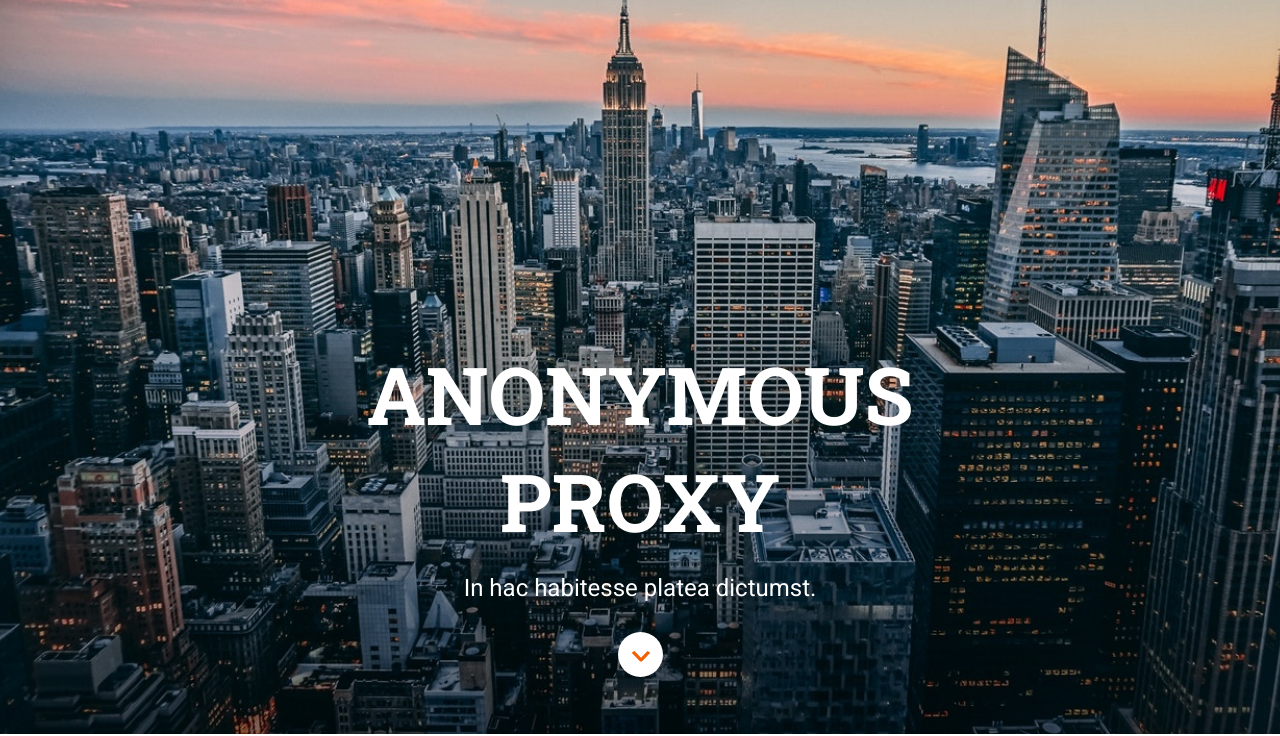
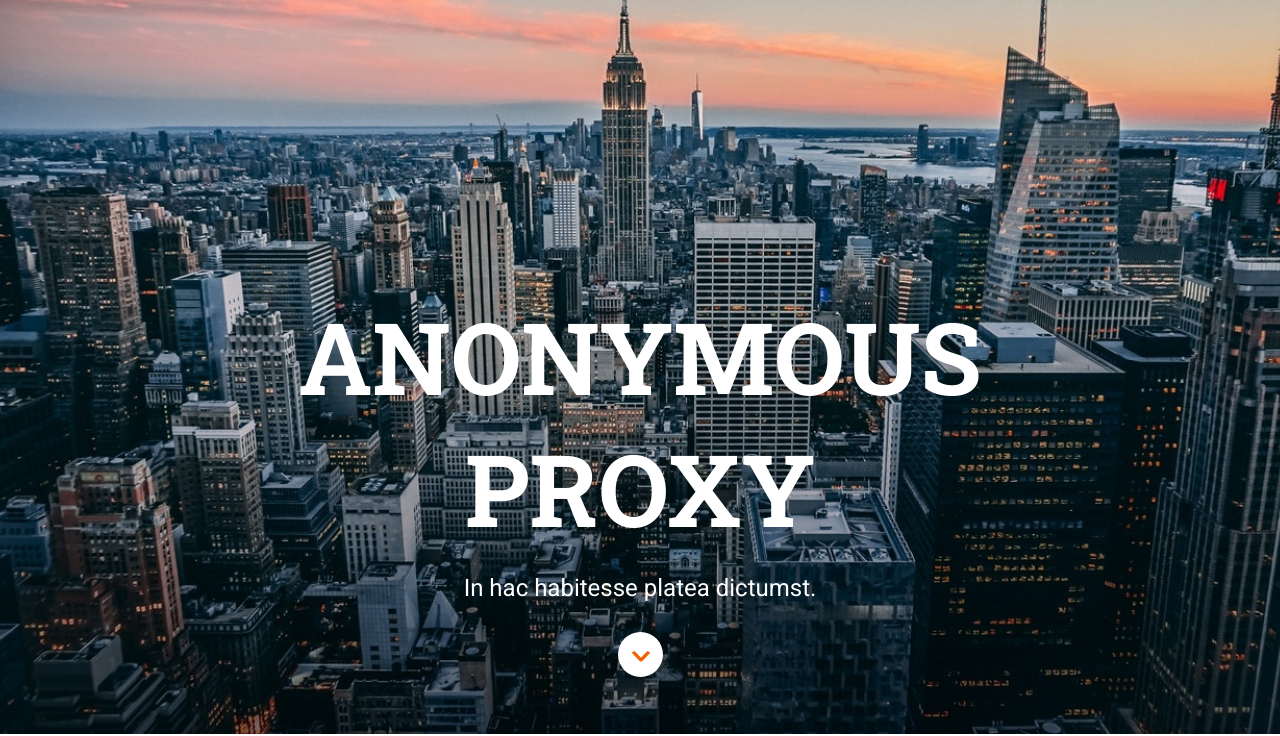
Before and after one commit to Adalab/modulo-1-evaluacion-final-tor3m, a website: page src/html/index.html in a window 1280 px wide. Shown: the part 66-802 px from the top of the page. Drawn offline with nearby package versions, Linux system fonts and the light colour scheme; files that its build step writes are made by us from their sources; files whose address does not match are found by name.

Commit message:
add desktop mediaqueries for header.scss

```diff
--- a/src/scss/layout/_header.scss
+++ b/src/scss/layout/_header.scss
@@ -62,3 +62,11 @@
   margin: 20px 0 30px
   }
 }
+
+@media all and (min-width: 1024px) {
+
+.hero__title {
+  font-size: 100px;
+  line-height: 1.32;
+  }
+}
```
